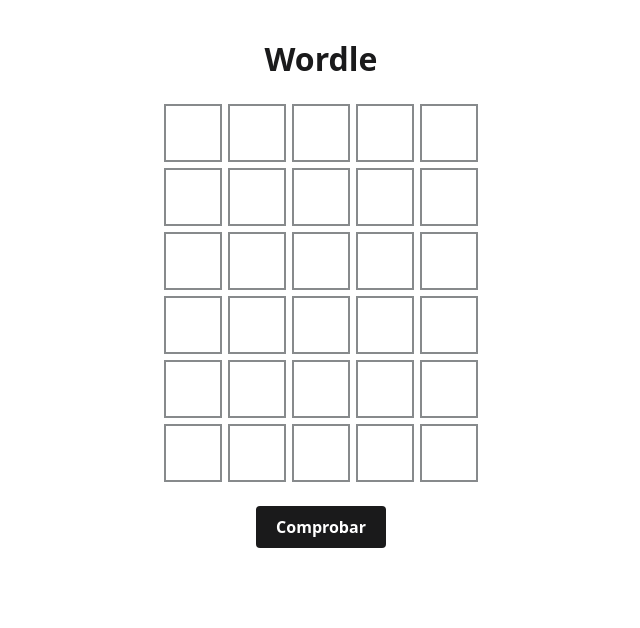
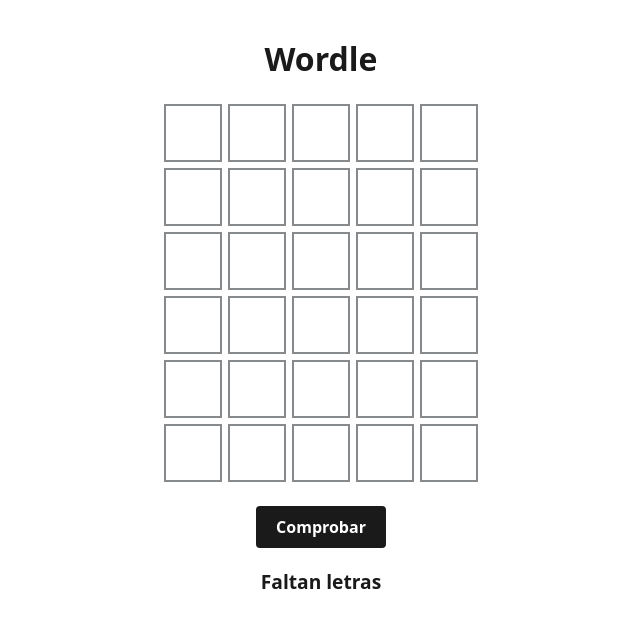
Before and after one commit to SergioLabraLopez/DesarrolloDeInterfacesProyectos, a React (Vite) app in the folder Unidad2/wordle/: page / in a window 1280 px wide. Both pictures are taken after typing "Sample", "Sample", "Sample", "Sample", "Sample" into the empty fields and a click on the button "Comprobar". Shown: the top 628 px of the page, without its empty margins (319-959 px from the left). Built offline with nearby package versions, Linux system fonts and the light colour scheme.

Commit message:
Funcionalidad Mensaje de error

```diff
--- a/Unidad2/wordle/src/App.jsx
+++ b/Unidad2/wordle/src/App.jsx
@@ -33,6 +33,7 @@ function App() {
   const [intentos, setIntentos] = useState(tableroVacio())
   const [filaActual, setFilaActual] = useState(0)
   const [solucion, setSolucion] = useState(palabraAlAzar())
+  const [error, setError] = useState('')
 
   const ultimo = filaActual > 0 ? intentos[filaActual - 1].join('') : ''
   const ganada = ultimo === solucion
@@ -49,6 +50,7 @@ function App() {
   }
 
   function cambiarLetra(f, c, evento) {
+    setError('')
     const letra = evento.target.value.toUpperCase()
     if (!/^[A-ZÑ]?$/.test(letra)) return
 
@@ -62,8 +64,13 @@ const copia = intentos.map((fila) => [...fila])
   function comprobar(evento) {
     evento.preventDefault()
     if (terminada) return
-    if (intentos[filaActual].includes('')) return
 
+    if (intentos[filaActual].includes('')) {
+      setError('Faltan letras')
+      return
+    }
+
+    setError('')
     setFilaActual(filaActual + 1)
   }
 
@@ -101,6 +108,11 @@ const copia = intentos.map((fila) => [...fila])
           Comprobar
         </button>
       )}
+      {error !== '' && (
+        <p className="mensaje" role="alert">
+          {error}
+        </p>
+      )}
     </form>
   )
 }
```
